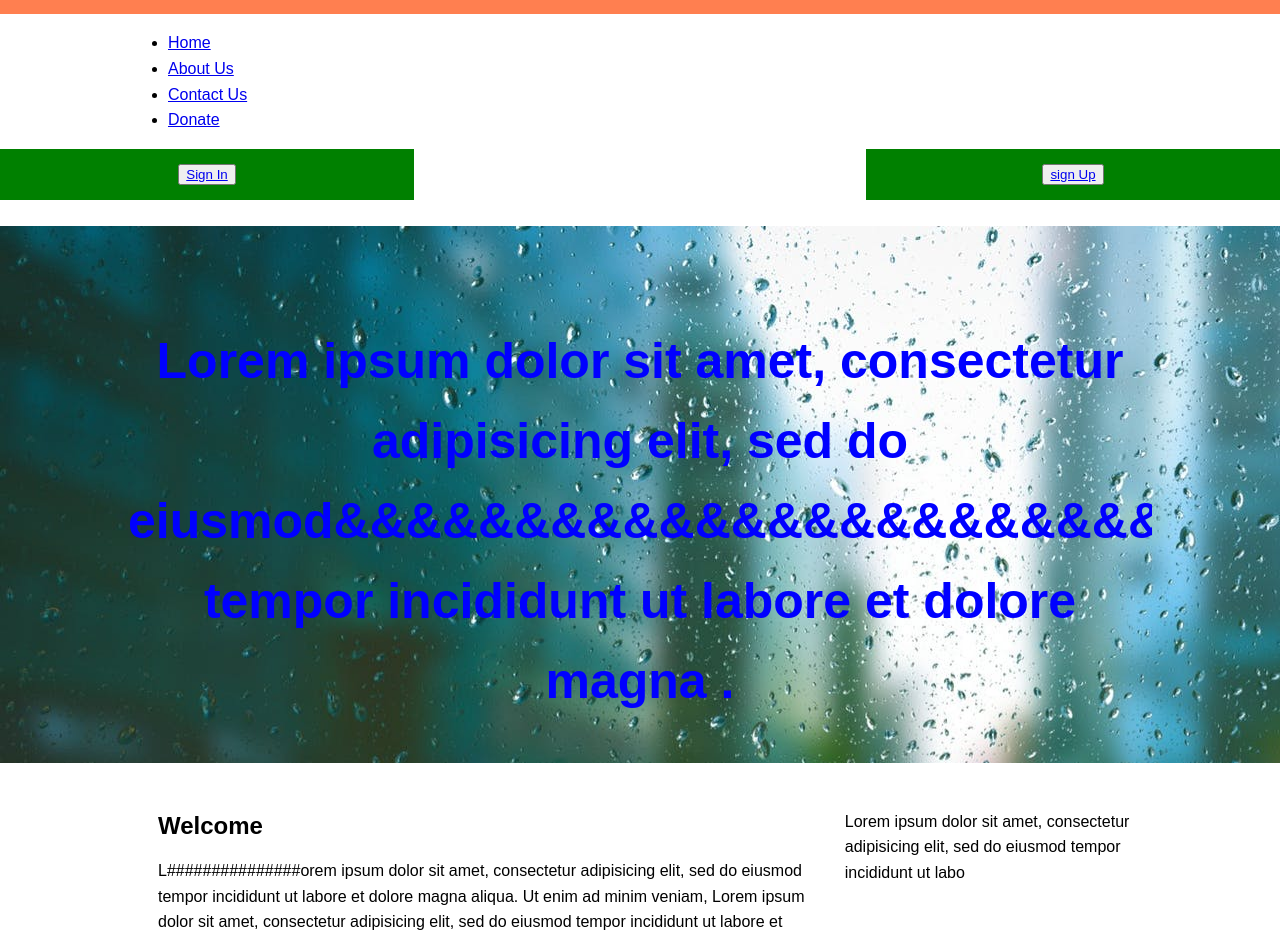
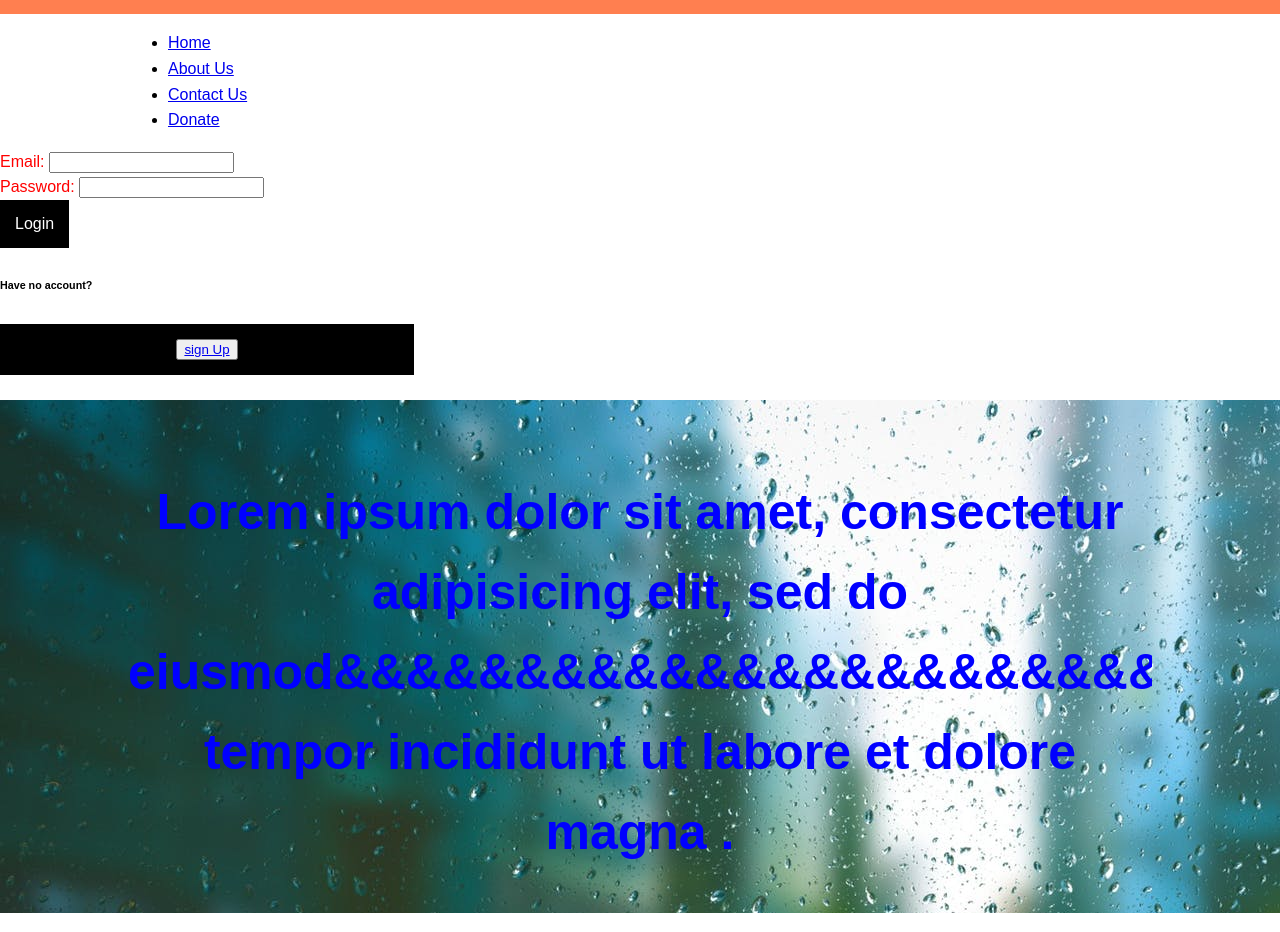
Before and after one commit to joekirumira/35LevelUp, a plain HTML site: page iRepoter/index.html in a window 1280 px wide. Shown: the part 54-986 px from the top of the page. Drawn offline with Linux system fonts and the light colour scheme.

Commit message:
replaced login button with login form

```diff
--- a/iRepoter/css/style.css
+++ b/iRepoter/css/style.css
@@ -42,7 +42,7 @@
  }
 
  .button {
-  background-color: green;
+  background-color: black;
   border: none;
   color: white;
   padding: 15px;
@@ -52,7 +52,7 @@
 }
 
 .button:hover {
-  background-color: yellow;
+  background-color: purple;
 }
 
 #sign-in{
@@ -62,8 +62,13 @@ margin-bottom: 50px;
 }
 
 #sign-up{
-	float: right;
+	float: left;
 	width: 30%;
+}
+
+.forms{
+	color: red;
+	float: centre;
 }
 
  #showcase{
@@ -85,16 +90,17 @@ margin-bottom: 50px;
  	float: left;
  	width: 70%;
  	padding: 0 30px;
- 	box-sizing:border-box;
+ 	background-color: grey;
+ 	text-decoration: none;
+ 	color: blue;
  }
 
  #sidebar{
  	float: right;
  	width: 30%;
- 	background: dark-grey;
- 	color: white;
+ 	background-color: orange;
+ 	color: black;
  	padding: 10px;
- 	box-sizing: border-box;
  }
 
 #footer{
--- a/iRepoter/index.html
+++ b/iRepoter/index.html
@@ -20,9 +20,17 @@
 
 		</div>
 	</navbar>
-	<div class="button" id="sign-in">
-		<button type="button"><a href="signIn.html">Sign In</a></button>
-	</div>
+	<form>
+		</div><div class="forms">
+			<label>Email:</label>
+			<input type="email" name="email">
+		</div><div class="forms">
+			<label>Password:</label>
+			<input type="text" name="password">
+		</div>
+		<input class="button" id="login" type="submit" value="Login" name="logins">
+	</form>
+	<h6>Have no account?</h6>
 	<div class="button" id="sign-up">
 		<button type="button"><a href="signUp.html">sign Up</a></button>
 	</div>
```
Also changed, not shown: iRepoter/signUp.html (added, +29 -0 lines).
